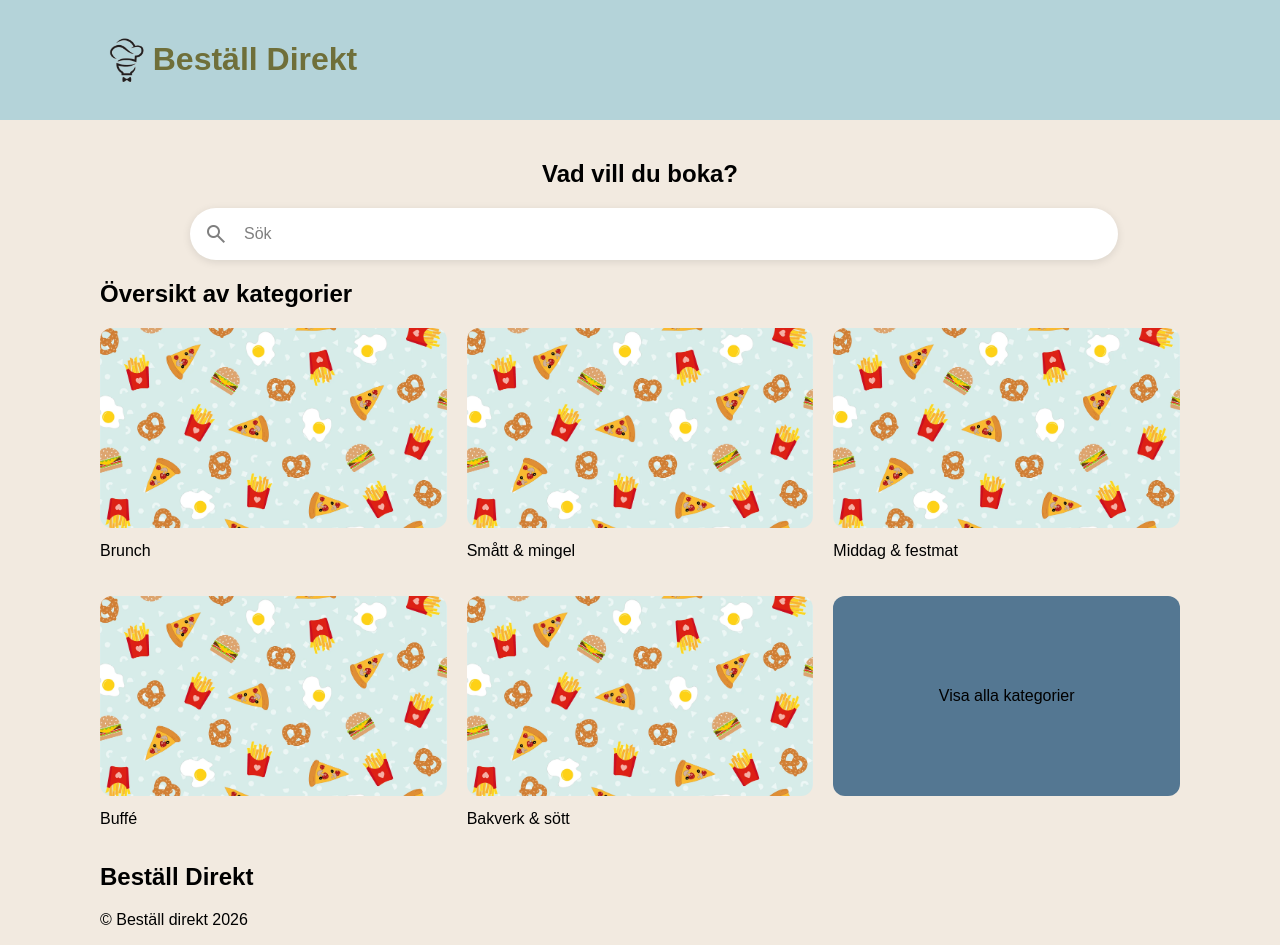
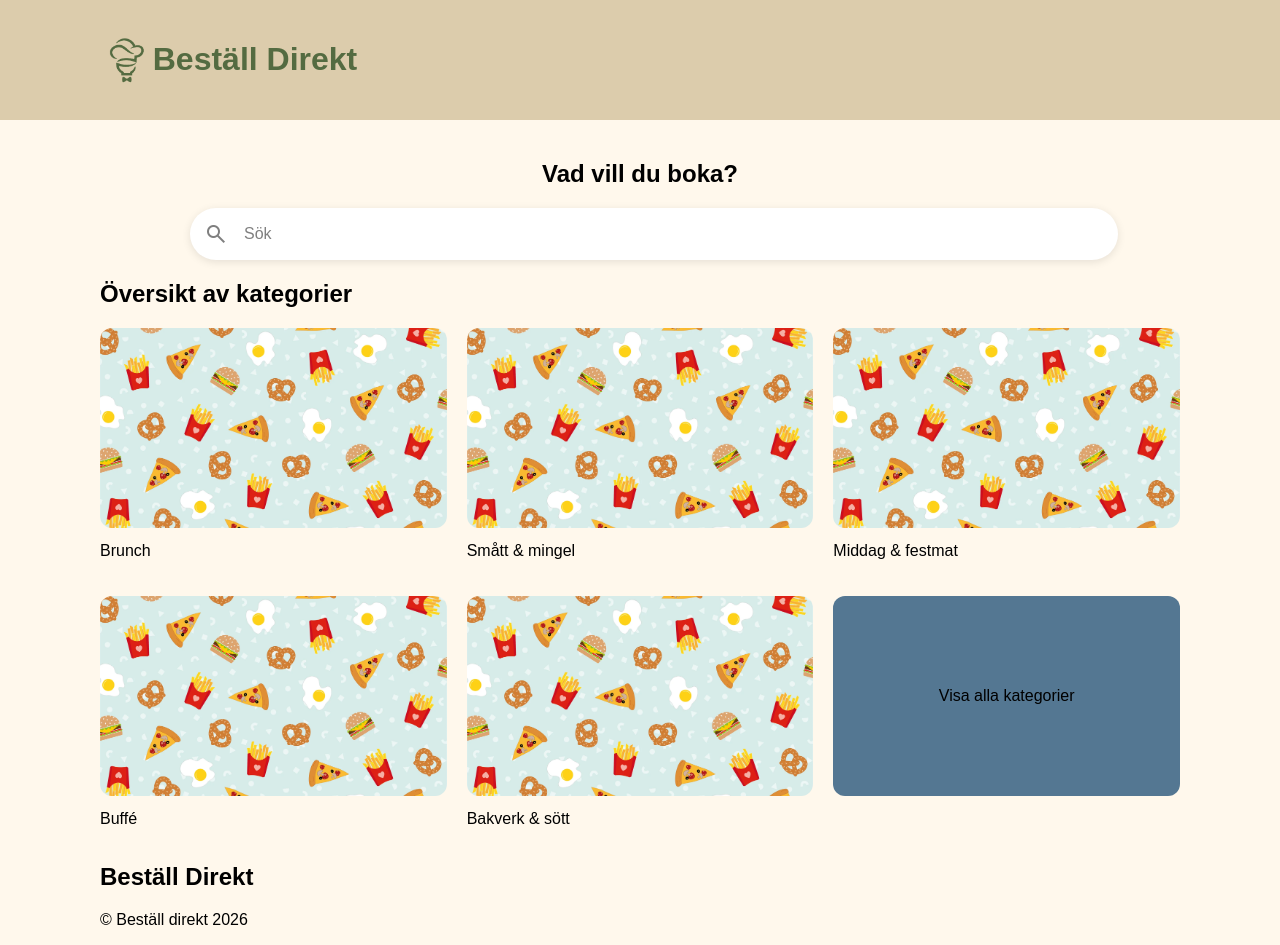
Before and after one commit to ayasdsd1-lgtm/bestall_direkt, a Flask app: page / in a window 1280 px wide. Run offline with Flask 3, Linux system fonts and the light colour scheme.

Commit message:
HTML och CSS ändring
Tagit bort bilder och uppdaterat HTML

```diff
--- a/static/style.css
+++ b/static/style.css
@@ -5,7 +5,7 @@ body{
     margin: 0px;
     padding: 0px;
     font-family: 'Lexend', sans-serif;
-    background: #F2EAE0;
+    background: #FFF8EC;
 }
 
 /*header*/
@@ -13,14 +13,14 @@ header{
     display: flex;
     align-items: center;
     padding: 20px 100px;
-    background: #B4D3D9;
+    background: #DCCCAC;
 }
 header > img{
     height: 60px;
     width: auto;
 }
 header > h1{
-    color: rgb(111, 111, 58);
+    color: #546B41;
 }
 
 /* navigation */
--- a/templates/index.html
+++ b/templates/index.html
@@ -11,7 +11,7 @@
             <!-- header skapare av Aya -->
             <header>
                 <!-- titel -->
-                <img src="{{ url_for('static', filename='images/logo.png') }}" alt="kockhatt">
+                <img src="{{ url_for('static', filename='images/logo_gron.png') }}" alt="kockhatt">
                 <h1>Beställ Direkt</h1>
                 <!-- lägg till profil nedan-->
 
```
Also changed, not shown: static/images/brunch_omslag.png (deleted), static/images/logo_gron.png (added).
